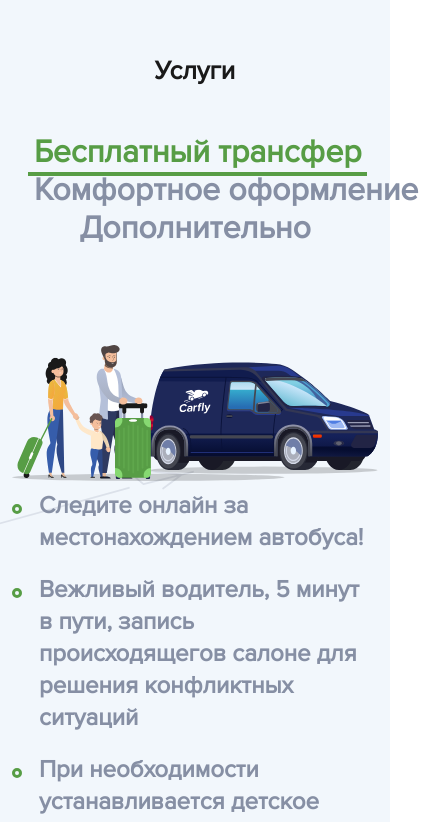
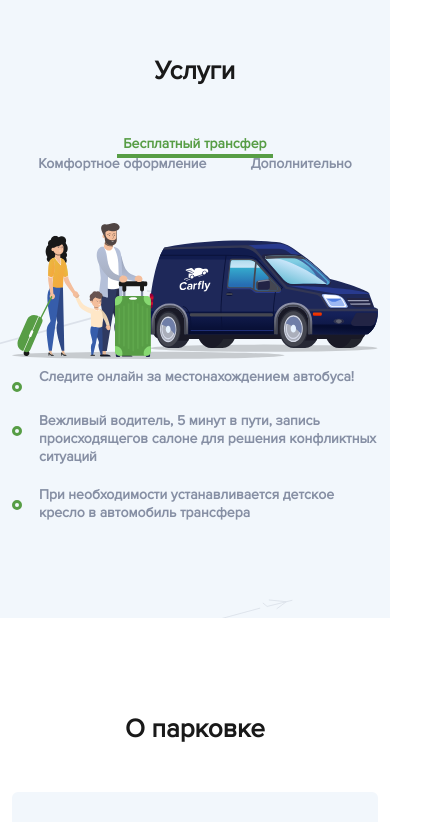
Before and after one commit to Isakwasser/carfly, a Vue app: page / in a window 390 px wide. Shown: the part 1200-2022 px from the top of the page, 440 px wide, since content can reach past the window. Built offline with nearby package versions, Linux system fonts and the light colour scheme.

Commit message:
Adaptive Services

```diff
--- a/src/components/styles/text.scss
+++ b/src/components/styles/text.scss
@@ -68,3 +68,20 @@ body {
         line-height: 18px;
     }
 }
+
+.extra32 {
+    font-size: 32px;
+    line-height: 36px;
+    @media (max-width: 1199px) {
+        font-size: 20px;
+        line-height: 22px;
+    }
+    @media (max-width: 991px) {
+        font-size: 18px;
+        line-height: 22px;
+    }
+    @media (max-width: 767px) {
+        font-size: 14px;
+        line-height: 18px;
+    }
+}
--- a/src/styles/_services.scss
+++ b/src/styles/_services.scss
@@ -2,11 +2,8 @@
 .Services {
     background-color: $light;
     &__tabtitle {
-        // font-family: 'Proxima Nova';
         font-style: normal;
         font-weight: 800;
-        font-size: 32px;
-        line-height: 36px;
         color: $graydark;
         white-space: nowrap;
         position: relative;
@@ -28,11 +25,8 @@
         transform: translateY(10px);
     }
     &__li {
-        // font-family: 'Proxima Nova';
         font-style: normal;
         font-weight: 600;
-        font-size: 24px;
-        line-height: 32px;
         color: $graydark;
         display: flex;
         &::before {
--- a/src/views/ServicesView.vue
+++ b/src/views/ServicesView.vue
@@ -2,7 +2,7 @@
     <div class="Services position-relative pb-5" id="services">
         <div class="container py-5 position-relative" style="z-index: 1">
             <h2 class="text-center my-5">Услуги</h2>
-            <div class="Services__tabs text-center mb-5 pb-5">
+            <div class="Services__tabs text-center mb-md-5 pb-5 extra32">
                 <button v-for="(el,i) in tabs" :key="i" class="mx-3 Services__tabtitle border-0 bg-transparent" :class="{ 'active': i==active}"
                     @click="active = i">{{el.title}}</button>
             </div>
@@ -10,7 +10,7 @@
                 <div class="col-md-7">
                     <img :src="itemImage" alt="" class="img-fluid">
                 </div>
-                <div class="col-md-5 Services__ul">
+                <div class="col-md-5 Services__ul semi24-32">
                     <div class="Services__li" v-for="(el,i) in tabs[active].text" :key="i">{{el}}</div>
                 </div>
             </div>
```
